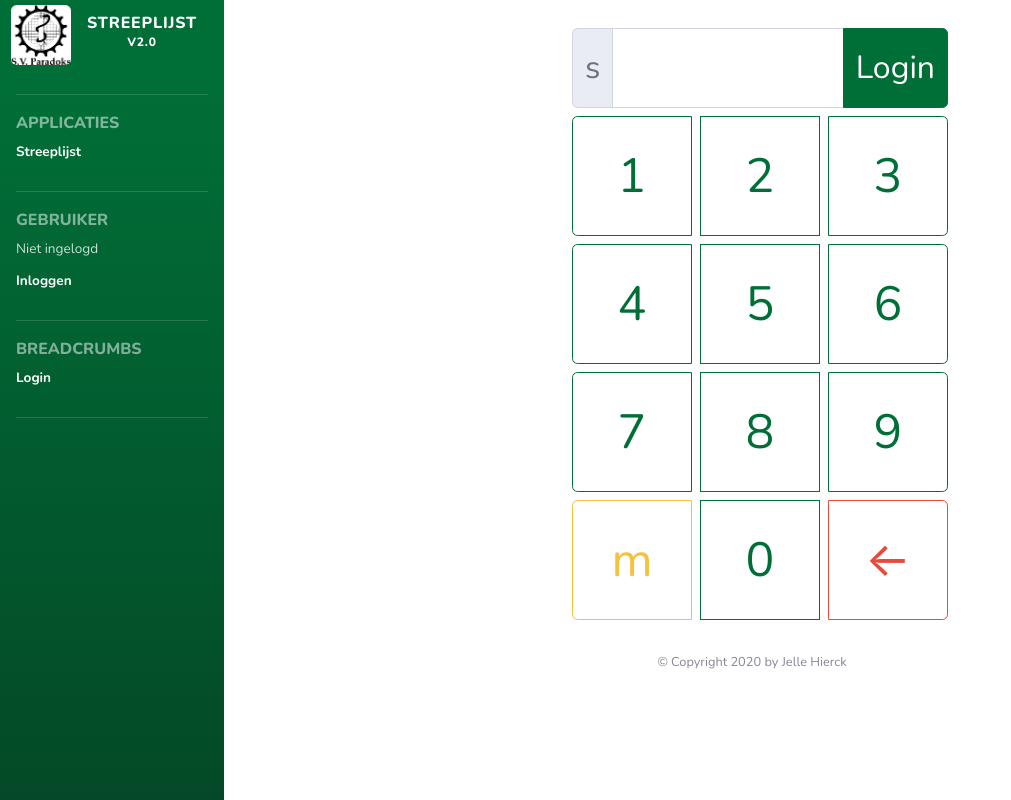
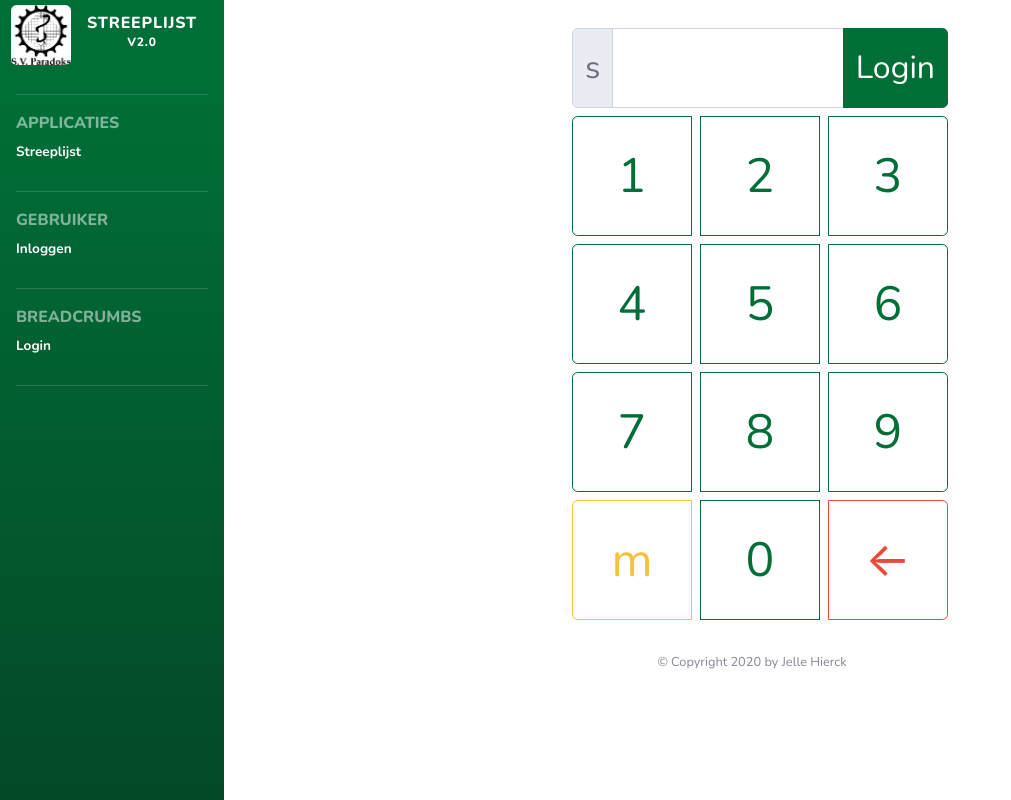
Before and after one commit to jellehierck/Streeplijst2, a Flask app: page /login in a window 1280 px wide. Shown: the whole page, without its empty margins (0-1011 px from the left). Run offline with Flask 2, Linux system fonts and the light colour scheme; parts of the project's set-up code (start-up, migrations or seed data) failed here and were passed over; some libraries are stand-ins or nearby versions.

Commit message:
Moved the view of a username

```diff
--- a/streeplijst2/templates/base.jinja2
+++ b/streeplijst2/templates/base.jinja2
@@ -66,17 +66,16 @@
 
             <!-- User -->
                 <li>
-                    <div class="sidebar-heading">Gebruiker</div>
+                    {% if session['user_id'] %}  {# A user is logged in #}
+                        <div class="sidebar-heading">Welkom {{ session['user_first_name'] }}</div>
+                    {% else %}  {# No user is logged in #}
+                        <div class="sidebar-heading">Gebruiker</div>
+                    {% endif %}
                 </li>
                 {% block sidebar_user %}
 
                     {% block sidebar_user_logged_in %}
                         {% if session['user_id'] %}  {# A user is logged in #}
-                            <li class="nav-item">
-                                <div class="nav-link py-1">
-                                    <span>Welkom {{ session['user_first_name'] }}</span>
-                                </div>
-                            </li>
                             <li class="nav-item active">
                                 <!-- TODO: Add user statistics url here -->
                                 <a class="nav-link py-1" href="#">
@@ -85,11 +84,6 @@
                             </li>
 
                         {% else %}  {# No user is logged in #}
-                            <li class="nav-item">
-                                <div class="nav-link py-1">
-                                    <span>Niet ingelogd</span>
-                                </div>
-                            </li>
                             <li class="nav-item active">
                                 <!-- TODO: Add user statistics url here -->
                                 <a class="nav-link py-1" href="{{ url_for('home.login') }}">
```
